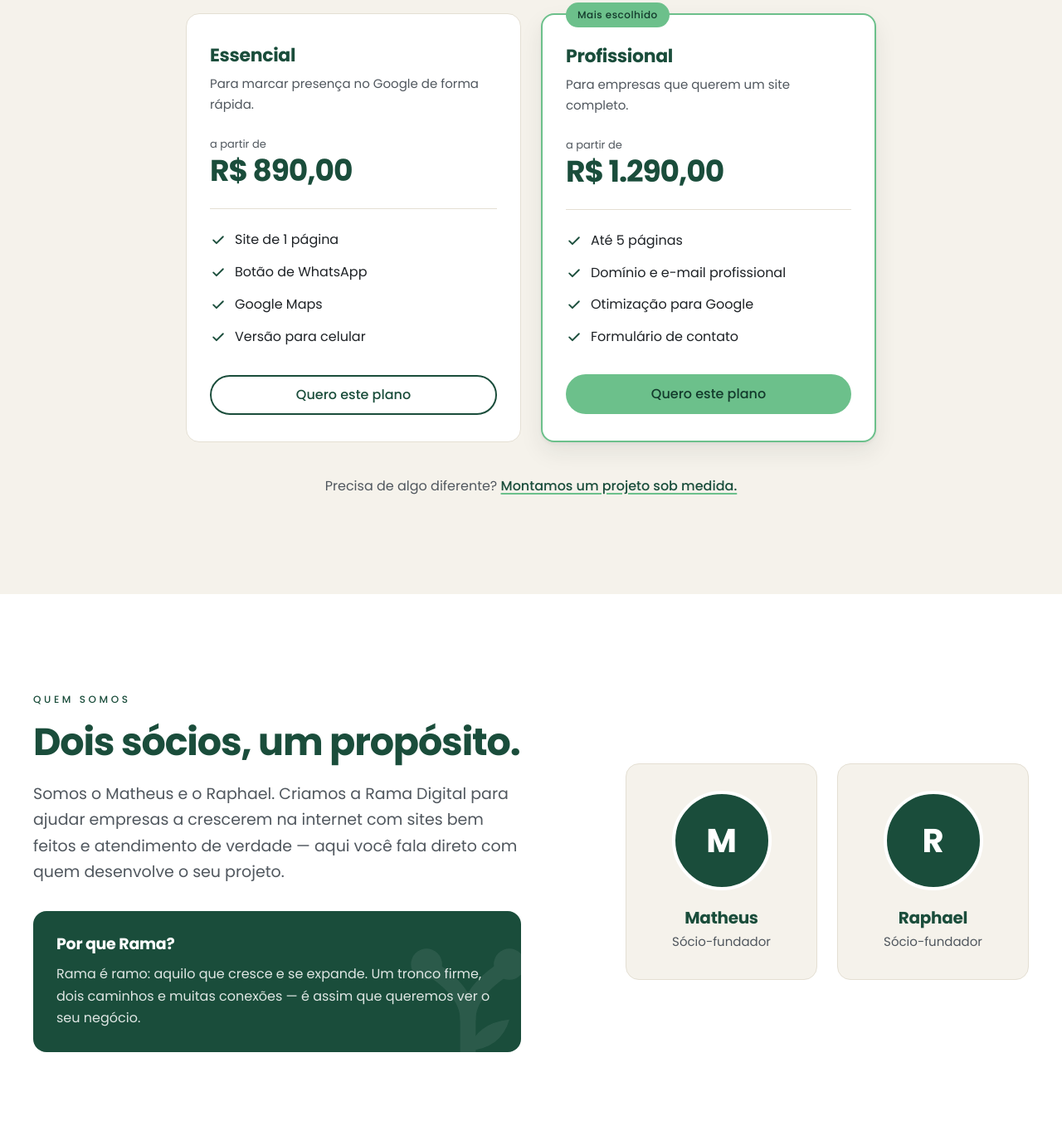
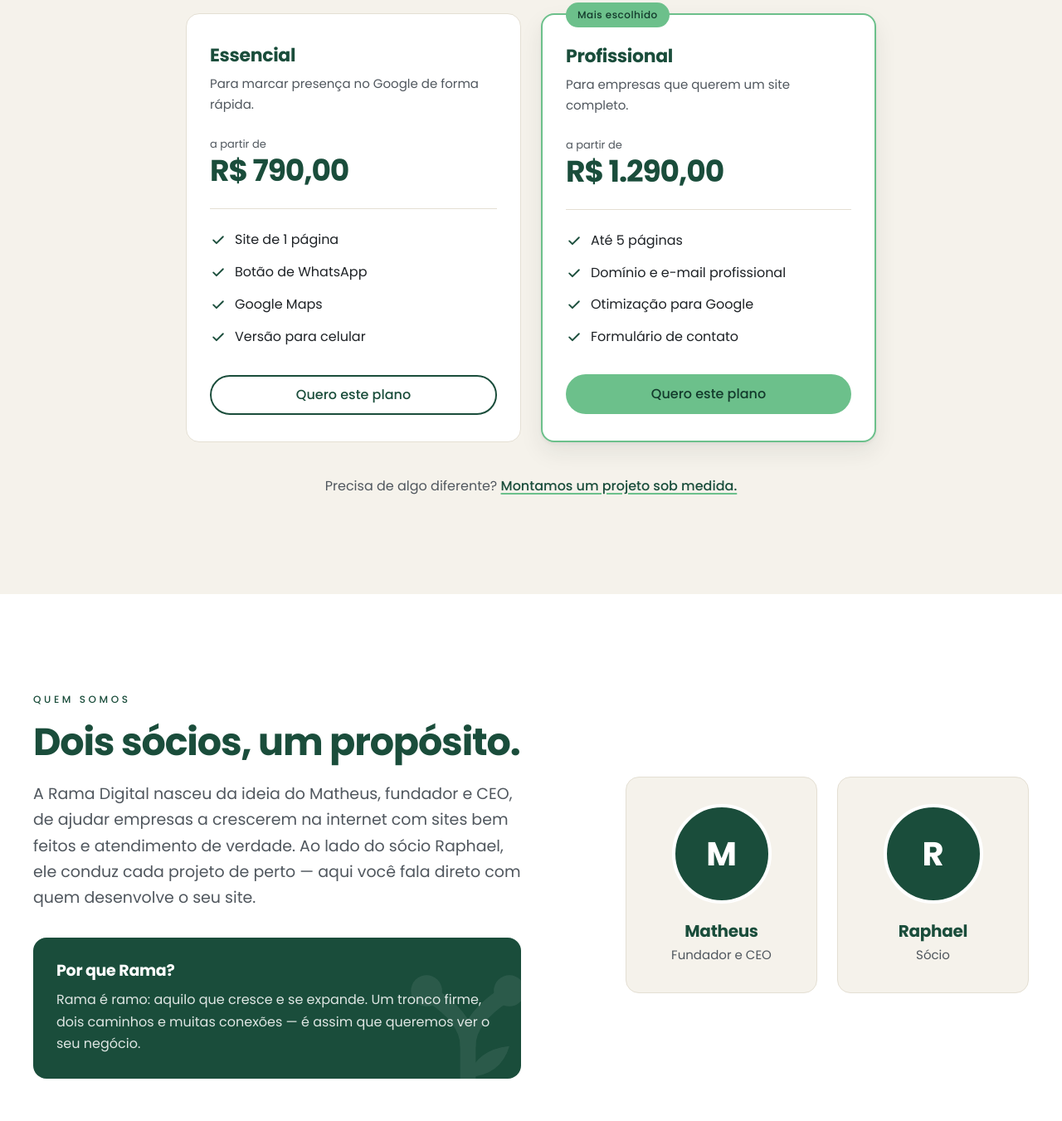
Before and after one commit to Mtz08/rama-digital-site, a plain HTML site: page index.html in a window 1280 px wide. Shown: the part 4381-5732 px from the top of the page at 83% size. Drawn offline with Linux system fonts and the light colour scheme.

Commit message:
Ajusta preço do Essencial e funções na seção Sobre
- Plano Essencial: R$ 790,00
- Matheus como fundador e CEO; Raphael como sócio
- JSON-LD atualizado com founder e jobTitle

Co-Authored-By: Claude Opus 5.5 <noreply@anthropic.com>

```diff
--- a/index.html
+++ b/index.html
@@ -67,10 +67,8 @@
       { "@type": "State", "name": "Espírito Santo" },
       { "@type": "Country", "name": "Brasil" }
     ],
-    "founder": [
-      { "@type": "Person", "name": "Matheus" },
-      { "@type": "Person", "name": "Raphael" }
-    ],
+    "founder": { "@type": "Person", "name": "Matheus", "jobTitle": "Fundador e CEO" },
+    "employee": { "@type": "Person", "name": "Raphael", "jobTitle": "Sócio" },
     "sameAs": ["https://www.instagram.com/ramadigital.oficial/"]
   }
   </script>
@@ -474,7 +472,7 @@
             <p class="plano__desc">Para marcar presença no Google de forma rápida.</p>
             <p class="plano__preco">
               <span class="plano__a-partir">a partir de</span>
-              <span class="plano__valor" data-plano-preco>R$ 890,00</span>
+              <span class="plano__valor" data-plano-preco>R$ 790,00</span>
               <span class="plano__periodo" data-plano-periodo></span>
             </p>
             <ul class="lista-check">
@@ -515,7 +513,7 @@
         <div class="sobre__texto reveal">
           <p class="eyebrow">Quem somos</p>
           <h2 id="sobre-titulo">Dois sócios, um propósito.</h2>
-          <p class="lead">Somos o Matheus e o Raphael. Criamos a Rama Digital para ajudar empresas a crescerem na internet com sites bem feitos e atendimento de verdade — aqui você fala direto com quem desenvolve o seu projeto.</p>
+          <p class="lead">A Rama Digital nasceu da ideia do Matheus, fundador e CEO, de ajudar empresas a crescerem na internet com sites bem feitos e atendimento de verdade. Ao lado do sócio Raphael, ele conduz cada projeto de perto — aqui você fala direto com quem desenvolve o seu site.</p>
 
           <div class="porque">
             <svg class="galho-bg" aria-hidden="true" focusable="false"><use href="#i-galho"/></svg>
@@ -528,14 +526,14 @@
           <!-- Fotos: defina os caminhos em js/config.js (CFG.fotos) -->
           <ul class="socios">
             <li class="socio reveal">
-              <div class="socio__foto" data-foto="matheus" data-foto-alt="Foto de Matheus, sócio-fundador da Rama Digital"><span aria-hidden="true">M</span></div>
+              <div class="socio__foto" data-foto="matheus" data-foto-alt="Foto de Matheus, fundador e CEO da Rama Digital"><span aria-hidden="true">M</span></div>
               <h3>Matheus</h3>
-              <p>Sócio-fundador</p>
+              <p>Fundador e CEO</p>
             </li>
             <li class="socio reveal">
-              <div class="socio__foto" data-foto="raphael" data-foto-alt="Foto de Raphael, sócio-fundador da Rama Digital"><span aria-hidden="true">R</span></div>
+              <div class="socio__foto" data-foto="raphael" data-foto-alt="Foto de Raphael, sócio da Rama Digital"><span aria-hidden="true">R</span></div>
               <h3>Raphael</h3>
-              <p>Sócio-fundador</p>
+              <p>Sócio</p>
             </li>
           </ul>
         </div>
--- a/js/config.js
+++ b/js/config.js
@@ -39,7 +39,7 @@ window.RAMA_CONFIG = Object.freeze({
      ou um texto livre (ex.: 'R$ 990,00').
      periodo: texto exibido após o preço (ex.: '/mês'). */
   planos: {
-    essencial:    { nome: 'Essencial',    preco: 'R$ 890,00', periodo: '' },
+    essencial:    { nome: 'Essencial',    preco: 'R$ 790,00', periodo: '' },
     profissional: { nome: 'Profissional', preco: 'R$ 1.290,00', periodo: '' },
   },
 
```
